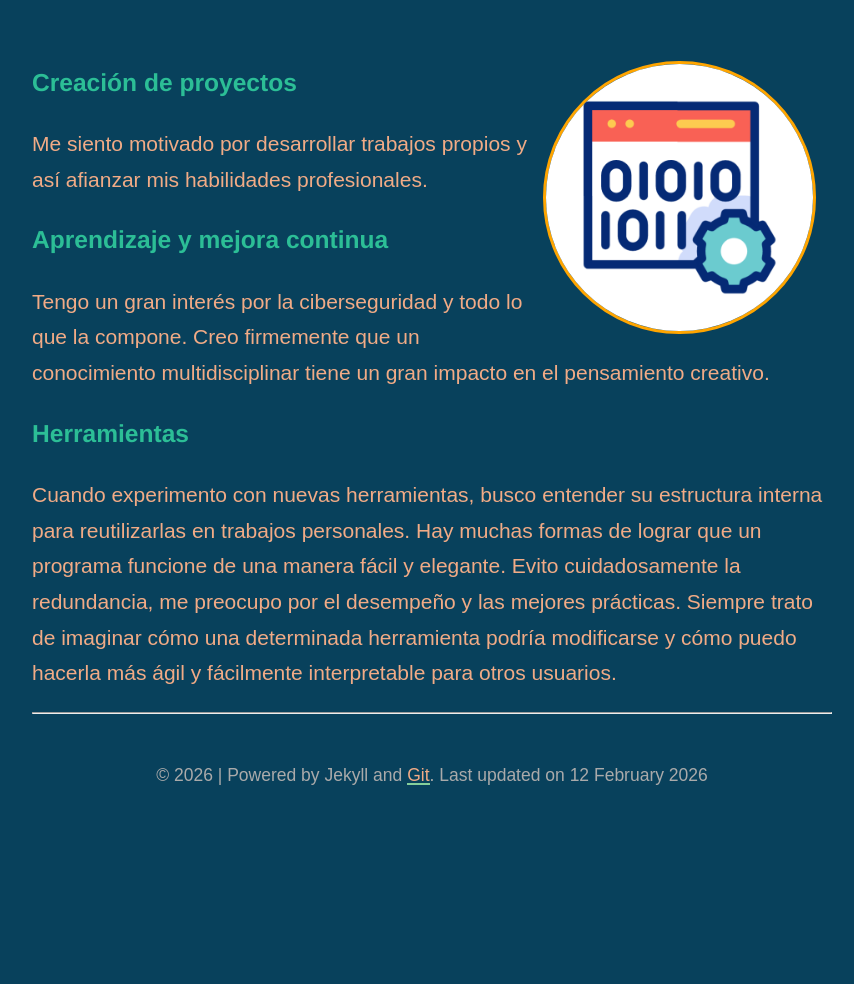
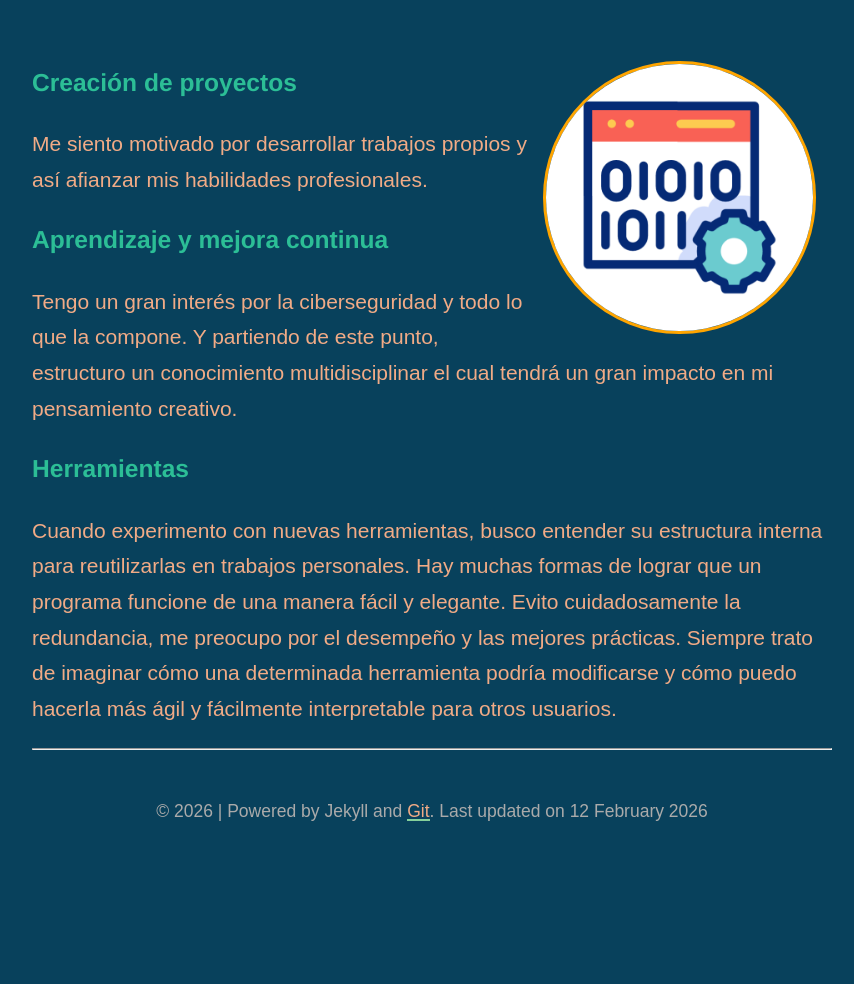
Before and after one commit to q3it/card, a Jekyll site: the page built from index.md, in a window 1280 px wide. Shown: the whole page, without its empty margins (208-1062 px from the left). Built offline with Jekyll 4.4.1, drawn with Linux system fonts in a browser that asks for light colours; nearby versions of some CDN libraries.

Commit message:
Update index.md

```diff
--- a/index.md
+++ b/index.md
@@ -11,7 +11,7 @@ published: true
 Me siento motivado por desarrollar trabajos propios y así afianzar mis habilidades profesionales.
 
 ### <span style="color:#2CBE96">Aprendizaje y mejora continua</span>
-Tengo un gran interés por la ciberseguridad y todo lo que la compone. Creo firmemente que un conocimiento multidisciplinar tiene un gran impacto en el pensamiento creativo.
+Tengo un gran interés por la ciberseguridad y todo lo que la compone. Y partiendo de este punto, estructuro un conocimiento multidisciplinar el cual tendrá un gran impacto en mi pensamiento creativo.
 
 ### <span style="color:#2CBE96">Herramientas</span>
 Cuando experimento con nuevas herramientas, busco entender su estructura interna para reutilizarlas en trabajos personales. Hay muchas formas de lograr que un programa funcione de una manera fácil y elegante. Evito cuidadosamente la redundancia, me preocupo por el desempeño y las mejores prácticas. Siempre trato de imaginar cómo una determinada herramienta podría modificarse y cómo puedo hacerla más ágil y fácilmente interpretable para otros usuarios.
```
